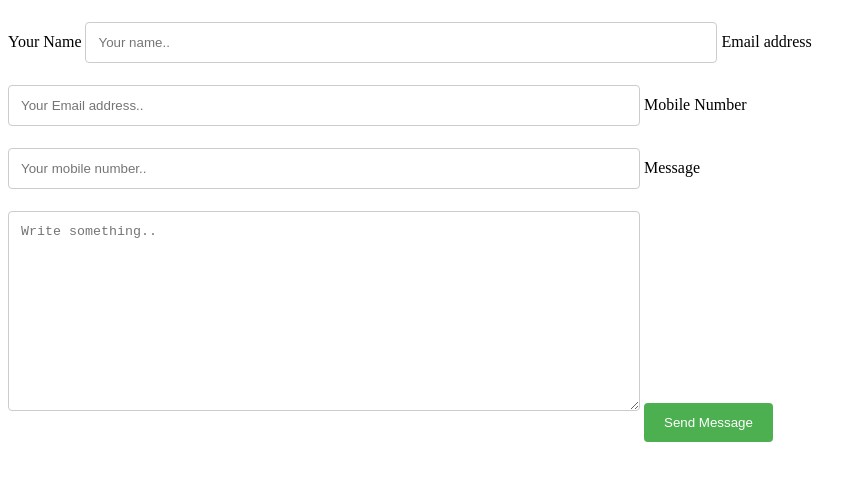
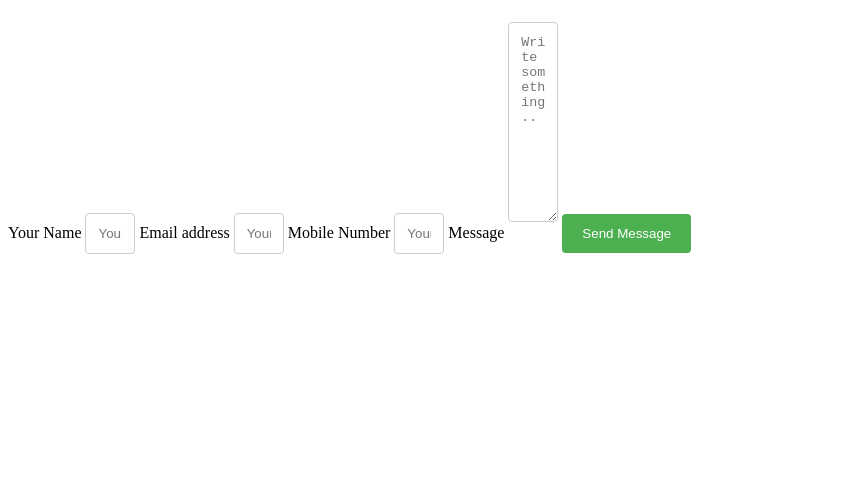
Before and after one commit to selvaklnc/test, a plain HTML site: page form.html in a window 1280 px wide. Shown: the whole page, without its empty margins (0-866 px from the left). Drawn offline with nearby package versions, Linux system fonts and the light colour scheme.

Commit message:
Update formstyle.css

```diff
--- a/formstyle.css
+++ b/formstyle.css
@@ -1,5 +1,5 @@
 input[type=text], select, textarea {
-    width: 50%;
+    width: 50px;
     padding: 12px;
     border: 1px solid #ccc;
     border-radius: 4px;
```
